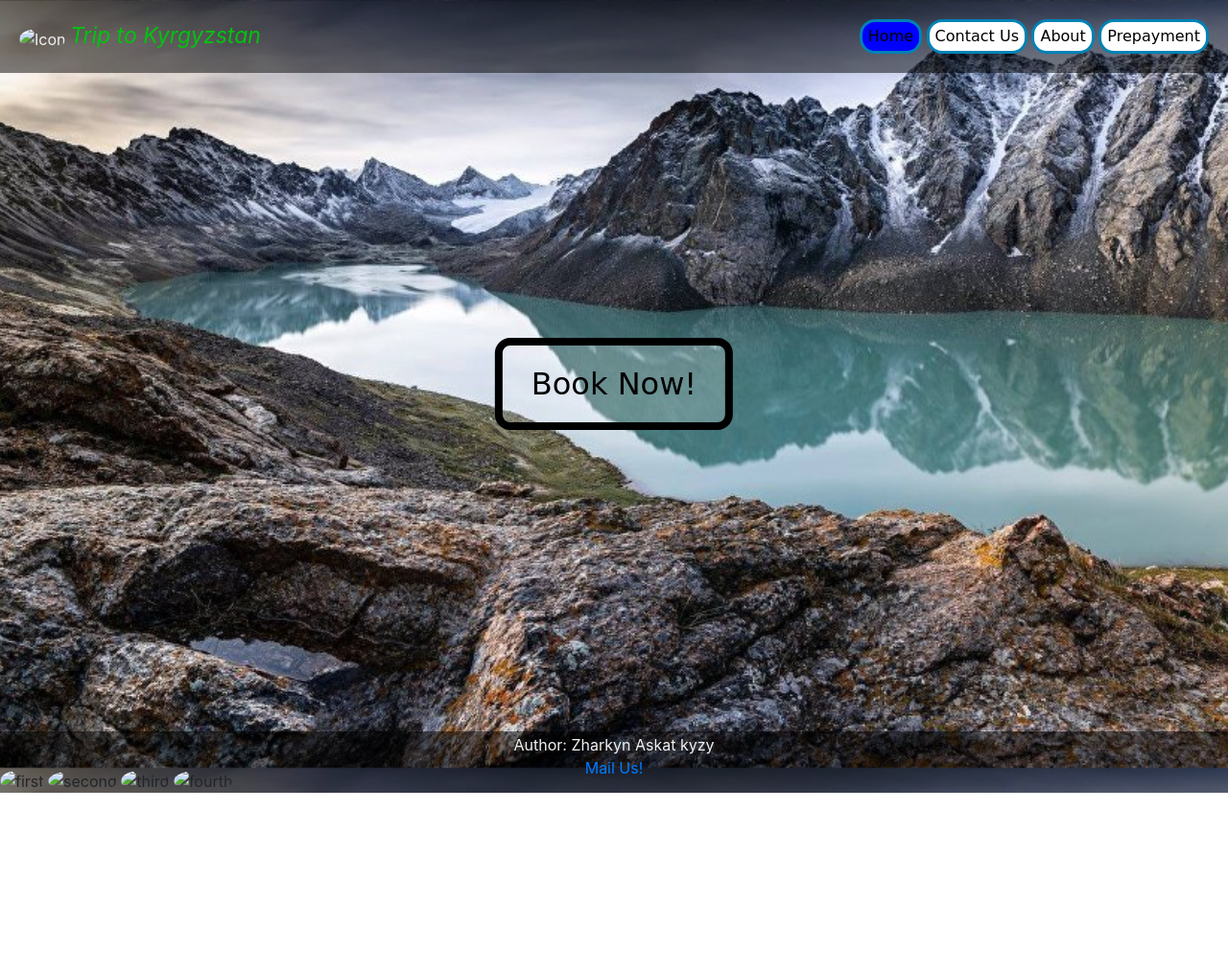
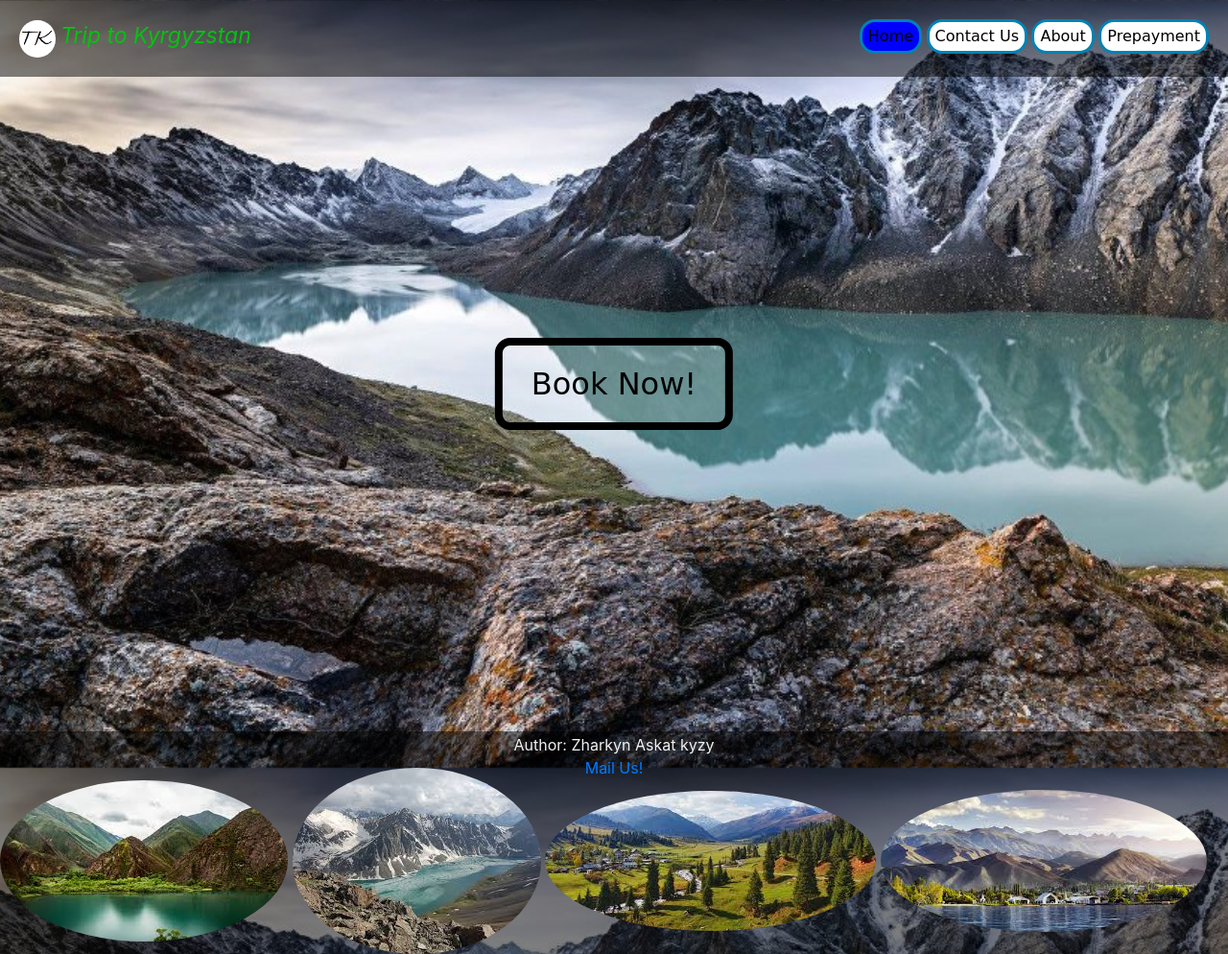
Before and after one commit to Zharkyn20/Zharkyn20.github.io, a plain HTML site: page index.html in a window 1280 px wide. Shown: the whole page at 96% size. Before the commit the page ends 826 px from the top, so only its background shows below. Drawn offline with nearby package versions, Linux system fonts and the light colour scheme; files whose address does not match are found by name.

Commit message:
Update index.html

```diff
--- a/index.html
+++ b/index.html
@@ -3,7 +3,7 @@
 
 <head>
 
-	<link rel="shortcut icon" type="image/x-icon" href="\Web Project\media\icon.ico" />
+	<link rel="shortcut icon" type="image/x-icon" href="\media\icon.ico" />
   <title>Trip in Kyrgyzstan</title>
   <meta charset="UTF-8">
   <meta name="description" content="Trip in Kyrgyzstan">
@@ -25,7 +25,7 @@
     <!-- Header-->
 	<div class="header">
 	<!-- Header Logo-->
-  <img src="\Web Project\media\icon.ico" alt="Icon" class="logo">
+  <img src="\media\icon.ico" alt="Icon" class="logo">
   <a href="#" id="hd_t">Trip to Kyrgyzstan</a>
   <div class="right">
 
@@ -131,10 +131,10 @@
 </footer>
 
 <p class="content">
-<img src="\Web Project\media\first.jpg" alt="first">
-<img src="\Web Project\media\second.jpg" alt="second">
-<img src="\Web Project\media\third.jpg" alt="third">
-<img src="\Web Project\media\fourth.jpg" alt="fourth">
+<img src="\media\first.jpg" alt="first">
+<img src="\media\second.jpg" alt="second">
+<img src="\media\third.jpg" alt="third">
+<img src="\media\fourth.jpg" alt="fourth">
 </p>
 
 </body>
```
